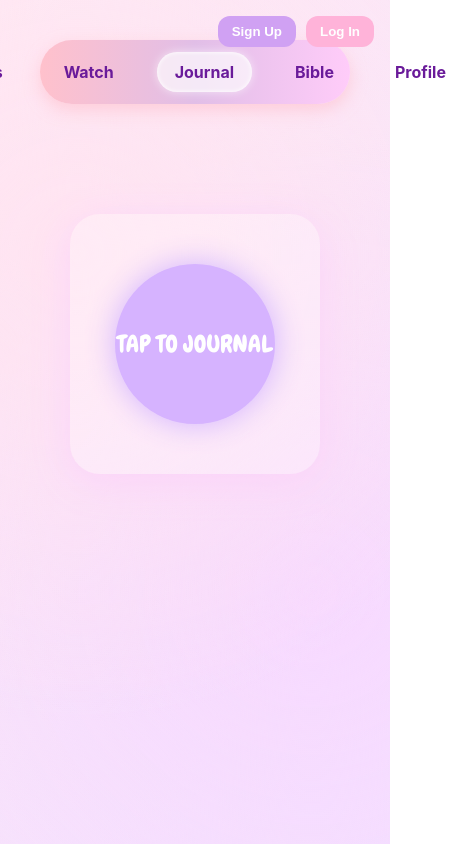
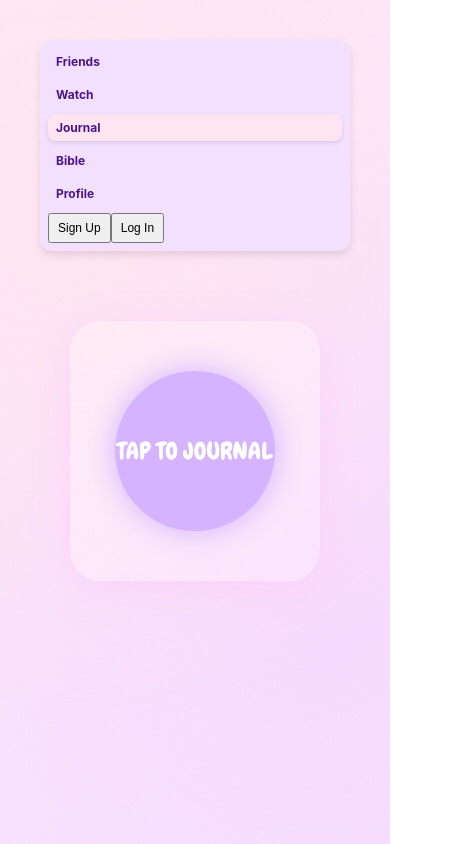
Before and after one commit to ESelf2025/my-vscode-project, a React (Create React App) app: page /journal in a window 390 px wide. Shown: the top 844 px of the page, 464 px wide, since content can reach past the window. Built offline with nearby package versions, Linux system fonts and the light colour scheme; no server answers; the database is empty.

Commit message:
fix: responsive navbar

```diff
--- a/public/index.html
+++ b/public/index.html
@@ -2,7 +2,7 @@
 <html lang="en">
   <head>
     <head>
-      <meta charset="UTF-8" />
+      <meta name="viewport" content="width=device-width, initial-scale=1.0" />
       <title>DIARY</title>
       <!-- 💖 Add your font link here -->
       <link href="https://fonts.googleapis.com/css2?family=Chewy&display=swap" rel="stylesheet">
--- a/src/App.css
+++ b/src/App.css
@@ -1,3 +1,7 @@
+@tailwind base;
+@tailwind components;
+@tailwind utilities;
+
 .App {
   text-align: center;
 }
@@ -11,6 +15,20 @@
   .App-logo {
     animation: App-logo-spin infinite 20s linear;
   }
+}
+.container {
+  width: 100%;
+  max-width: 500px;
+  margin: 0 auto;
+  padding: 16px;
+}
+
+.card {
+  width: 100%;
+  padding: 12px;
+  border-radius: 12px;
+  box-shadow: 0 2px 8px rgba(0,0,0,0.1);
+  margin-bottom: 16px;
 }
 
 .App-header {
@@ -52,3 +70,185 @@
     opacity: 0.6;
   }
 }
+
+/* Add media queries for responsiveness */
+@media (max-width: 768px) {
+  .App-header {
+    font-size: calc(8px + 2vmin);
+    padding: 20px;
+  }
+  .App-link {
+    font-size: 14px;
+  }
+
+  nav {
+    flex-direction: row;
+    gap: 3px; /* Further reduce spacing between tabs */
+    padding: 4px; /* Adjust padding for smaller screens */
+  }
+
+  nav a {
+    font-size: 8px; /* Downsize font further */
+    padding: 3px 6px; /* Adjust padding for smaller tabs */
+  }
+
+  nav div {
+    top: 0.5rem;
+    right: 0.5rem;
+    gap: 5px;
+  }
+}
+
+/* 🌸 Mobile fix for screens smaller than 600px */
+@media (max-width: 600px) {
+  body {
+    font-size: 14px;
+  }
+
+  h1, h2, h3 {
+    font-size: 18px;
+    text-align: center;
+  }
+
+  .card, .bubble-button {
+    padding: 12px !important;
+    margin: 10px auto;
+    width: 90%;
+    font-size: 14px !important;
+  }
+
+  nav {
+    flex-direction: column !important;
+    gap: 5px;
+    padding: 5px;
+  }
+
+  nav a, nav button {
+    font-size: 12px !important;
+    padding: 6px 8px !important;
+  }
+
+  .emoji-button {
+    font-size: 18px !important;
+    padding: 6px;
+  }
+
+  .tab-nav {
+    flex-wrap: wrap;
+    gap: 8px;
+    justify-content: center;
+  }
+
+  .poll-container {
+    padding: 16px !important;
+    font-size: 15px;
+  }
+
+  .verse-card {
+    font-size: 14px !important;
+    line-height: 1.4;
+    padding: 16px;
+  }
+}
+
+/* Fix horizontal overflow on mobile */
+body, html {
+  margin: 0;
+  padding: 0;
+  overflow-x: hidden;
+  max-width: 100vw;
+}
+
+* {
+  box-sizing: border-box;
+}
+
+/* Update navbar styles to use Tailwind CSS for clean and centered appearance on small screens */
+.navbar {
+  @apply flex flex-wrap justify-center gap-4 bg-gradient-to-r from-pink-300 via-purple-300 to-indigo-300 p-4 rounded-lg shadow-lg;
+}
+
+.nav-link {
+  @apply px-4 py-2 rounded-lg text-purple-900 font-bold text-sm transition-all;
+}
+
+.nav-link.active {
+  @apply bg-white shadow-md;
+}
+
+.auth-buttons {
+  @apply flex gap-2;
+}
+
+.auth-button {
+  @apply px-4 py-2 rounded-lg font-bold text-sm transition-all;
+}
+
+.auth-button.signup {
+  @apply bg-purple-300 text-white;
+}
+
+.auth-button.login {
+  @apply bg-pink-300 text-white;
+}
+
+.auth-button.logout {
+  @apply bg-red-300 text-white;
+}
+
+.welcome-message {
+  @apply font-bold text-purple-900;
+}
+
+.routes-wrapper {
+  @apply max-w-full overflow-hidden;
+}
+
+/* Ensure the navbar is fully responsive and wraps tabs when needed */
+.navbar {
+  display: flex;
+  flex-wrap: wrap;
+  justify-content: center;
+  gap: 8px;
+  padding: 10px;
+  background-color: #f3e0ff;
+  border-radius: 12px;
+  box-shadow: 0 4px 8px rgba(0, 0, 0, 0.1);
+  margin: 0 auto;
+}
+
+.nav-link {
+  padding: 8px 12px;
+  border-radius: 8px;
+  text-decoration: none;
+  color: #4a148c;
+  font-weight: bold;
+  background-color: transparent;
+  transition: background-color 0.3s ease;
+}
+
+.nav-link.active {
+  background-color: #ffe4f1;
+  box-shadow: 0 2px 4px rgba(0, 0, 0, 0.1);
+}
+
+/* Remove horizontal overflow */
+body {
+  margin: 0;
+  padding: 0;
+  overflow-x: hidden;
+}
+
+/* Add media queries for mobile responsiveness */
+@media (max-width: 768px) {
+  .navbar {
+    flex-direction: column;
+    gap: 6px;
+    padding: 8px;
+  }
+
+  .nav-link {
+    font-size: 14px;
+    padding: 6px 10px;
+  }
+}
--- a/src/App.js
+++ b/src/App.js
@@ -2,6 +2,7 @@
 import { Routes, Route, Link, useLocation, useNavigate } from "react-router-dom";
 import { useEffect, useState } from "react";
 import { auth } from "./pages/Firebase";
+import './App.css';
 
 import Journal from "./pages/Journal";
 import Friends from "./pages/Friends";
@@ -65,82 +66,38 @@ function App() {
       }}
     >
       {/* Nav Bar */}
-      <nav
-        style={{
-          display: "flex",
-          justifyContent: "center",
-          gap: "25px",
-          background: "linear-gradient(90deg, #ffc1cc, #e1bee7, #ffccf9)",
-          padding: "12px 24px",
-          borderRadius: "32px",
-          boxShadow: "0 6px 16px rgba(255, 182, 193, 0.5)",
-          marginBottom: "40px",
-          maxWidth: "700px",
-          marginLeft: "auto",
-          marginRight: "auto",
-        }}
-      >
+      <nav className="navbar">
         {[
-          { path: "/", label: "Friends" },
-          { path: "/Watch", label: "Watch" },
-          { path: "/journal", label: "Journal" },
-          { path: "/bible", label: "Bible" },
-          { path: "/profile", label: "Profile" },
+          { path: '/', label: 'Friends' },
+          { path: '/Watch', label: 'Watch' },
+          { path: '/journal', label: 'Journal' },
+          { path: '/bible', label: 'Bible' },
+          { path: '/profile', label: 'Profile' },
         ].map(({ path, label }) => (
           <Link
             key={path}
             to={path}
-            style={{
-              padding: "10px 18px",
-              borderRadius: "20px",
-              backgroundColor: location.pathname === path ? "#ffffffaa" : "transparent",
-              boxShadow:
-                location.pathname === path
-                  ? "0 0 10px rgba(255, 255, 255, 0.6), inset 0 0 5px #fff"
-                  : "none",
-              color: "#6a1b9a",
-              fontWeight: "bold",
-              fontSize: "16px",
-              textDecoration: "none",
-              transition: "all 0.3s ease",
-            }}
+            className={`nav-link ${location.pathname === path ? 'active' : ''}`}
           >
             {label}
           </Link>
         ))}
-        <div
-          style={{
-            position: "absolute",
-            top: "1rem",
-            right: "1rem",
-            display: "flex",
-            gap: "10px",
-          }}
-        >
+
+        {/* Login / Register / Logout Section */}
+        <div className="auth-buttons">
           {!currentUser ? (
             <>
-              <button
-                onClick={() => navigate("/register")}
-                style={buttonStyle("#d0a1f3")}
-              >
+              <button onClick={() => navigate('/register')} className="auth-button signup">
                 Sign Up
               </button>
-              <button
-                onClick={() => navigate("/login")}
-                style={buttonStyle("#ffb3d9")}
-              >
+              <button onClick={() => navigate('/login')} className="auth-button login">
                 Log In
               </button>
             </>
           ) : (
             <>
-              <span style={{ fontWeight: "bold", color: "#6a1b9a" }}>
-                👋 Welcome, {currentUser.email}!
-              </span>
-              <button
-                onClick={() => auth.signOut()}
-                style={buttonStyle("#ff8379")}
-              >
+              <span className="welcome-message">👋 Welcome, {currentUser.email}!</span>
+              <button onClick={() => auth.signOut()} className="auth-button logout">
                 Log Out
               </button>
             </>
@@ -149,6 +106,7 @@ function App() {
       </nav>
 
       {/* Routes */}
+      <div className="routes-wrapper">
         <Routes>
           <Route path="/" element={<Friends />} />
           <Route path="/Watch" element={<Watch />} />
@@ -163,8 +121,8 @@ function App() {
           <Route path="/register" element={<Register />} />
           <Route path="/guardian-dashboard" element={<GuardianDashboard />} />
           <Route path="/guardian-community" element={<GuardianCommunity />} />
-
         </Routes>
+      </div>
     </div>
   );
 }
--- a/src/pages/Friends.js
+++ b/src/pages/Friends.js
@@ -260,6 +260,21 @@ function Friends() {
           </div>
         ))
       )}
+
+      {/* Media Queries for Responsiveness */}
+      <style>
+        {`
+          @media (max-width: 768px) {
+            .playlistGrid {
+              flex-direction: column;
+              gap: 10px;
+            }
+            .playlistCard {
+              width: 100%;
+            }
+          }
+        `}
+      </style>
     </div>
   );
 }
--- a/src/pages/Journal.js
+++ b/src/pages/Journal.js
@@ -188,6 +188,22 @@ function Journal() {
       setMatchedGuide(match || null);
     }
   };
+
+  /* Add media queries for responsiveness */
+const mediaQueries = `
+  @media (max-width: 768px) {
+    .journal-container {
+      padding: 20px;
+    }
+    .journal-grid {
+      grid-template-columns: repeat(2, 1fr);
+    }
+  }
+`;
+
+const mediaStyleElement = document.createElement("style");
+mediaStyleElement.textContent = mediaQueries;
+document.head.appendChild(mediaStyleElement);
 
   return (
     <div
--- a/src/pages/Profile.js
+++ b/src/pages/Profile.js
@@ -514,4 +514,27 @@ const styleElement = document.createElement("style");
 styleElement.textContent = keyframes;
 document.head.appendChild(styleElement);
 
+/* Add media queries for responsiveness */
+const mediaQueries = `
+  @media (max-width: 768px) {
+    .profile-container {
+      padding: 20px;
+    }
+    .bubble-row {
+      flex-direction: column;
+      gap: 20px;
+    }
+    .calendarGrid {
+      grid-template-columns: repeat(4, 1fr);
+    }
+    .savedGrid {
+      grid-template-columns: repeat(auto-fill, minmax(100px, 1fr));
+    }
+  }
+`;
+
+const mediaStyleElement = document.createElement("style");
+mediaStyleElement.textContent = mediaQueries;
+document.head.appendChild(mediaStyleElement);
+
 export default Profile;
```
Lines whose indentation alone changed are shown as unchanged.
